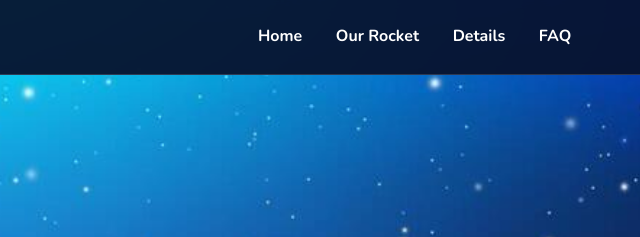
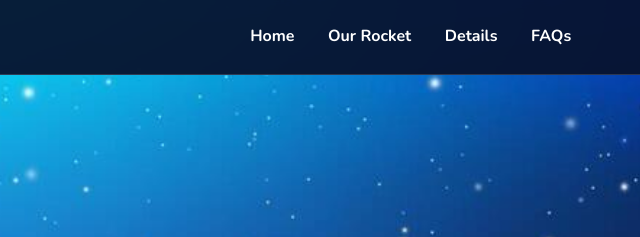
Before and after one commit to siddharthhy539/rudheer, a plain HTML site: page faq.html in a window 1280 px wide. Shown: the top 237 px of the page, 640-1280 px from the left. Drawn offline with nearby package versions, Linux system fonts and the light colour scheme.

Commit message:
Update faq.html

```diff
--- a/faq.html
+++ b/faq.html
@@ -20,7 +20,7 @@
         <a href="index.html">Home</a>
         <a href="baby.html">Our Rocket</a>
         <a href="details.html">Details</a>
-        <a href="faq.html">FAQ</a>
+        <a href="faq.html">FAQs</a>
       </nav>
     </div>
   </header>
```
